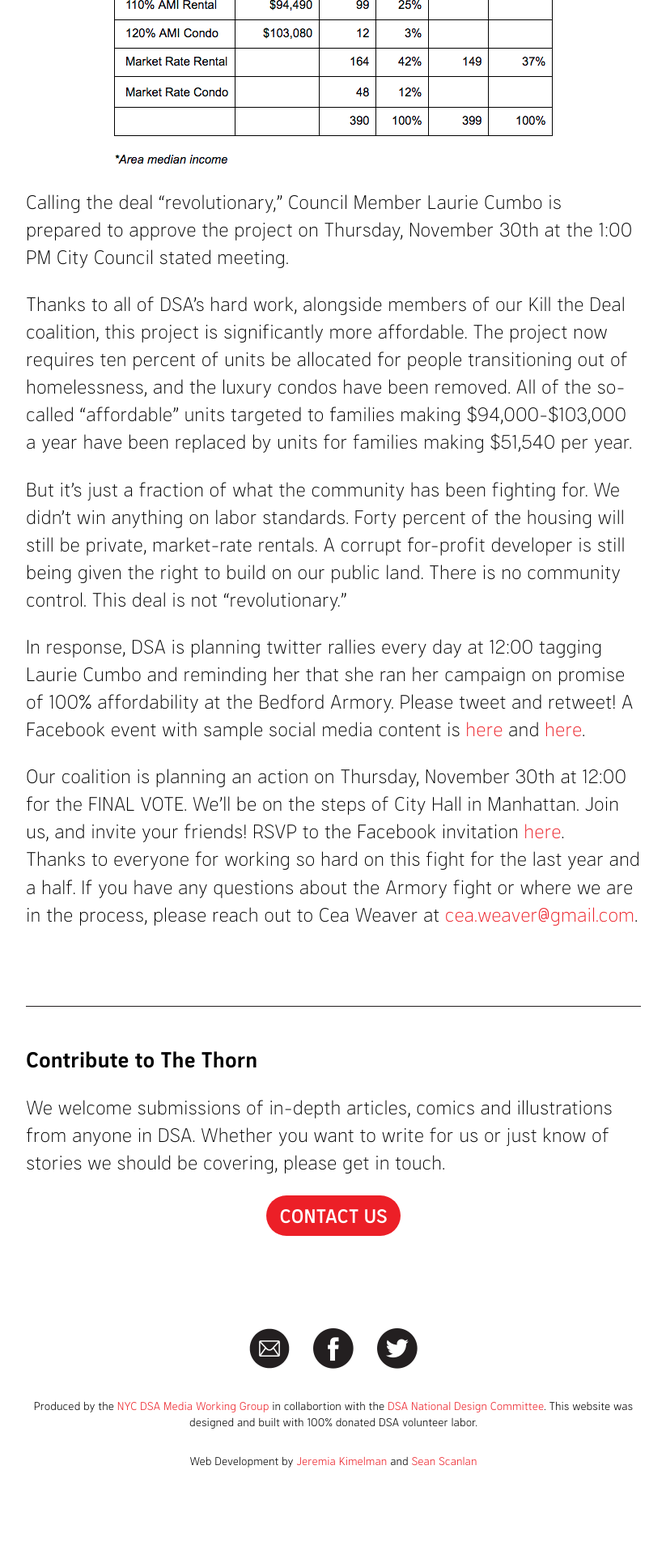
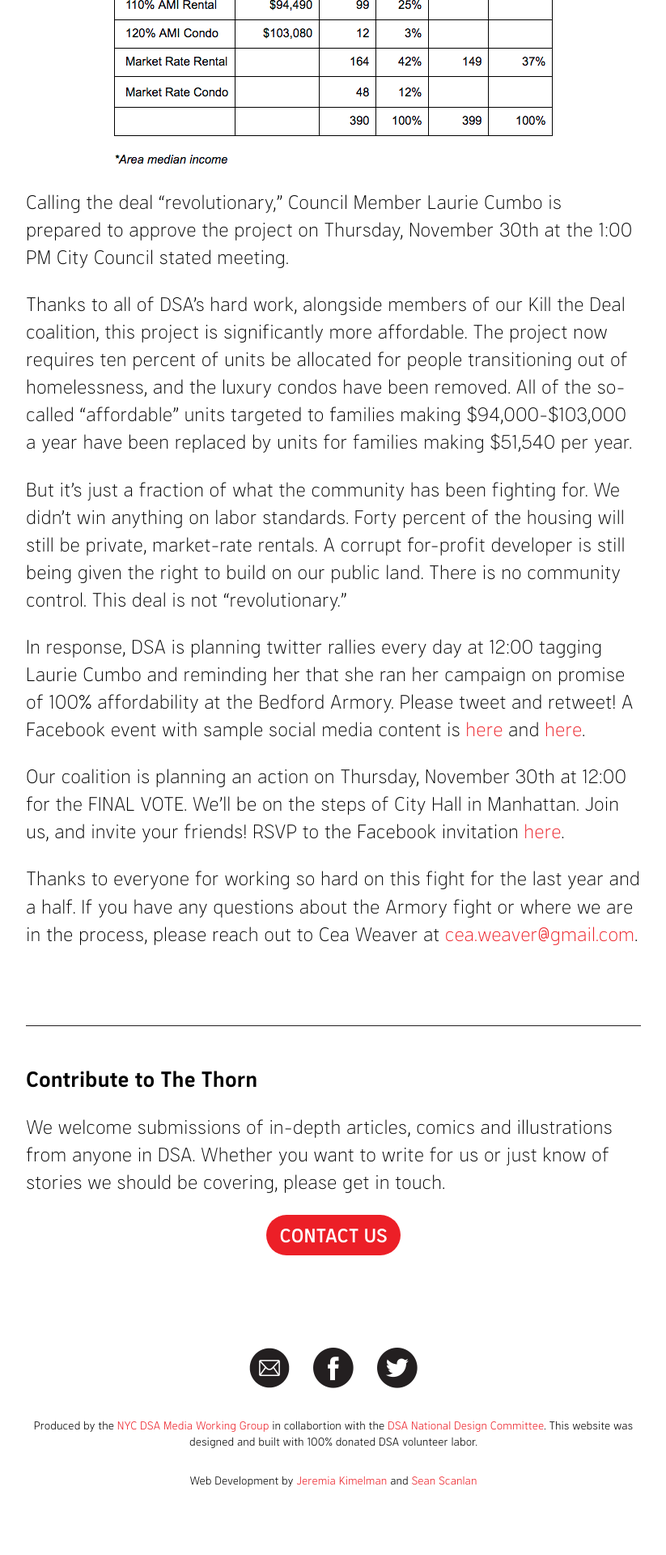
Before and after one commit to nycdsa/the-thorn, a Jekyll site: the page built from src/_posts/2017-11-27-the-bedford-union-armory-deal-response.md, in a window 1280 px wide. Shown: the part 3348-5268 px from the top of the page at 81% size, without its empty margins (228-1051 px from the left). Built offline with Jekyll 4.4.1, drawn with Linux system fonts in a browser that asks for light colours; before the commit the page ends 5244 px from its top, so only the background shows below that.

```diff
--- a/src/_posts/2017-11-27-the-bedford-union-armory-deal-response.md
+++ b/src/_posts/2017-11-27-the-bedford-union-armory-deal-response.md
@@ -39,5 +39,6 @@ But it's just a fraction of what the community has been fighting for. We didn't
 
 In response,  DSA is planning twitter rallies every day at 12:00 tagging Laurie Cumbo and reminding her that she ran her campaign on promise of 100% affordability at the Bedford Armory. Please tweet and retweet! A Facebook event with sample social media content is [here](https://www.facebook.com/events/133405840708234/) and [here](http://killthedeal.org/socialmediakit/).
 
-Our coalition is planning an action on Thursday, November 30th at 12:00 for the FINAL VOTE. We'll be on the steps of City Hall in Manhattan. Join us, and invite your friends! RSVP to the Facebook invitation [here](https://www.facebook.com/events/1800868596878398/).\
+Our coalition is planning an action on Thursday, November 30th at 12:00 for the FINAL VOTE. We'll be on the steps of City Hall in Manhattan. Join us, and invite your friends! RSVP to the Facebook invitation [here](https://www.facebook.com/events/1800868596878398/).
+
 Thanks to everyone for working so hard on this fight for the last year and a half. If you have any questions about the Armory fight or where we are in the process, please reach out to Cea Weaver at <cea.weaver@gmail.com>.
```
